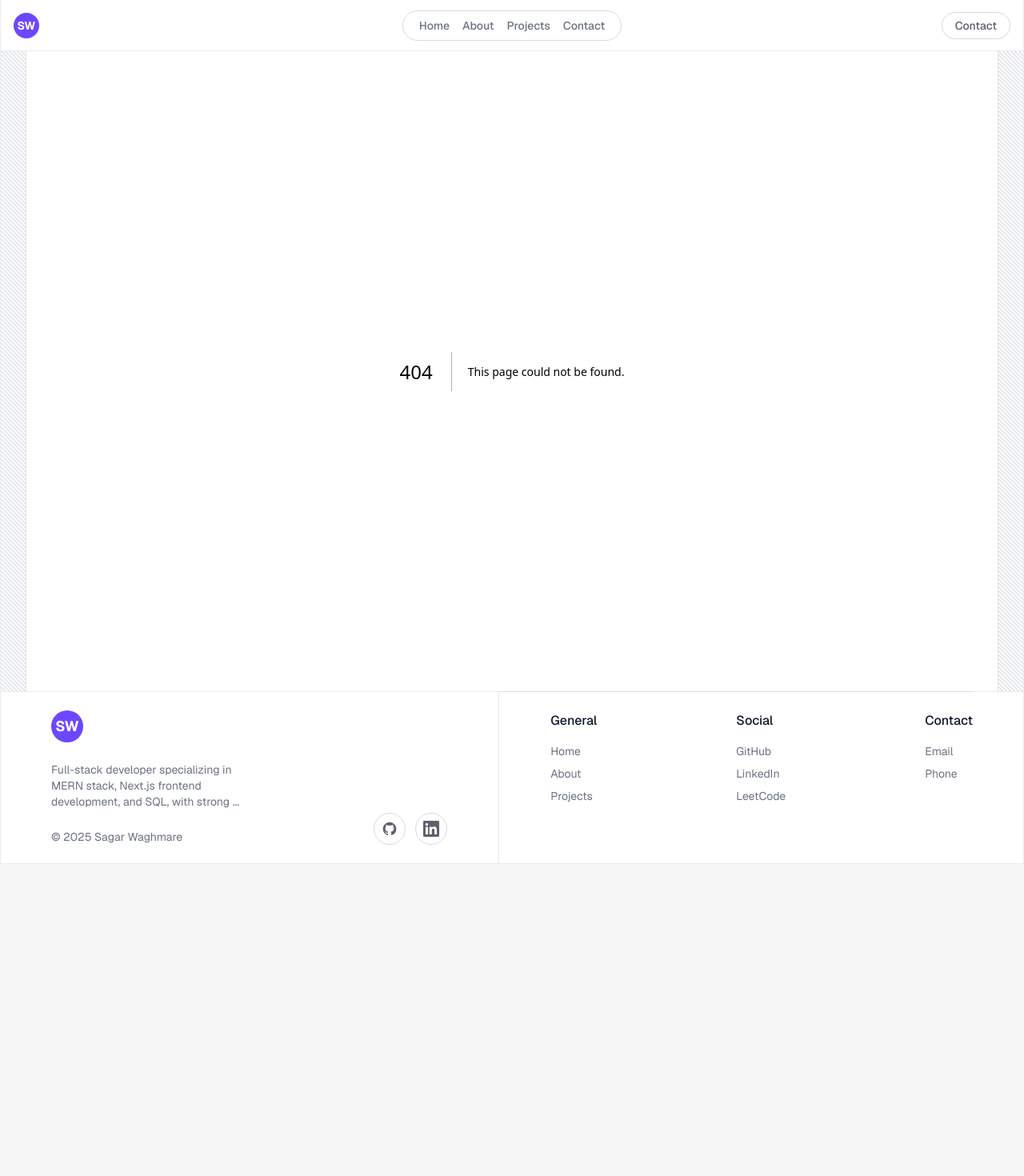
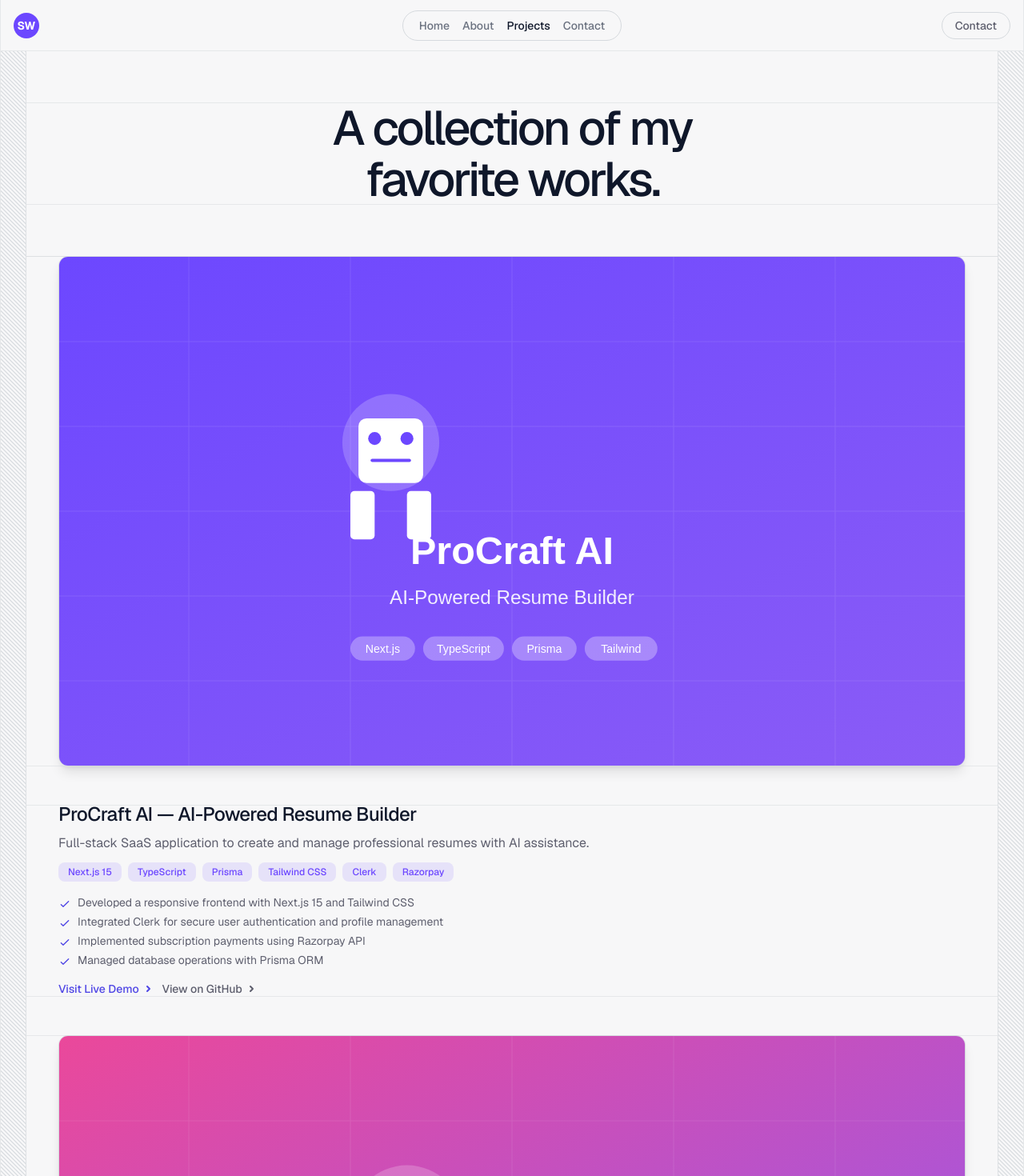
Before and after one commit to SagarSuryakantWaghmare/portfolio-sagar, a Next.js app: page /projects in a window 1280 px wide. Before the commit this address had no page. Shown: the top 1470 px of the page at 80% size. Before the commit the page ends 1080 px from the top, so only its background shows below. Built offline with nearby package versions, Linux system fonts and the light colour scheme.

Commit message:
Projects section added in portfolio

```diff
--- a/app/components/Navbar.tsx
+++ b/app/components/Navbar.tsx
@@ -12,7 +12,7 @@
 const navigationLinks: readonly NavigationLink[] = [
   { name: "Home", link: "/" },
   { name: "About", link: "#about" },
-  { name: "Projects", link: "#projects" },
+  { name: "Projects", link: "/projects" },
   { name: "Contact", link: "#contact" },
 ] as const;
 
--- a/app/data/siteMetadata.ts
+++ b/app/data/siteMetadata.ts
@@ -81,7 +81,7 @@
       ],
       liveUrl: "https://procraft-ai-resume.vercel.app",
       githubUrl: "https://github.com/SagarSuryakantWaghmare/ProCraft-AI",
-      image: "/projects/procraft-ai.png",
+      image: "/projects/procraft-ai.svg",
     },
     {
       title: "The Digital Cart — Premium E-commerce Platform",
@@ -103,7 +103,7 @@
       ],
       liveUrl: "https://the-digital-cart.netlify.app",
       githubUrl: "https://github.com/SagarSuryakantWaghmare/The-Digital-Cart",
-      image: "/projects/digital-cart.png",
+      image: "/projects/digital-cart.svg",
     },
   ],
 
--- a/app/page.tsx
+++ b/app/page.tsx
@@ -112,6 +112,30 @@
               <ProjectCard projectIndex={1} />
             </div>
           </GridWrapper>
+
+          <GridWrapper>
+            <div className="flex justify-center">
+              <a
+                href="/projects"
+                className="inline-flex items-center rounded-full border border-border-primary bg-white px-6 py-3 text-sm font-medium text-text-primary hover:bg-bg-primary transition-all"
+              >
+                View All Projects
+                <svg
+                  className="ml-2 h-4 w-4"
+                  fill="none"
+                  stroke="currentColor"
+                  viewBox="0 0 24 24"
+                >
+                  <path
+                    strokeLinecap="round"
+                    strokeLinejoin="round"
+                    strokeWidth={2}
+                    d="M9 5l7 7-7 7"
+                  />
+                </svg>
+              </a>
+            </div>
+          </GridWrapper>
         </section>
 
         {/* Education & Certifications */}
--- /dev/null
+++ b/app/projects/page.tsx
@@ -0,0 +1,142 @@
+import { GridWrapper } from "@/app/components/GridWrapper";
+import siteMetadata from "@/app/data/siteMetadata";
+import Image from "next/image";
+import type { Metadata } from "next";
+
+export const metadata: Metadata = {
+  title: "Projects — Sagar Waghmare",
+  description: "A collection of my favorite projects showcasing full-stack development, AI integration, and modern web technologies.",
+};
+
+interface ProjectImageProps {
+  src: string;
+  alt: string;
+}
+
+function ProjectImage({ src, alt }: ProjectImageProps) {
+  return (
+    <div className="relative aspect-video w-full overflow-hidden rounded-xl border border-border-primary shadow-lg">
+      <Image
+        src={src}
+        alt={alt}
+        fill
+        className="object-cover"
+        sizes="(max-width: 768px) 100vw, (max-width: 1200px) 80vw, 1200px"
+      />
+    </div>
+  );
+}
+
+export default function ProjectPage() {
+  const projects = siteMetadata.projects;
+
+  return (
+    <div className="relative space-y-16 pb-16">
+      <GridWrapper>
+        <h1 className="mx-auto mt-16 max-w-2xl text-balance text-center text-4xl font-medium leading-tight tracking-tighter text-text-primary md:text-6xl md:leading-[64px]">
+          A collection of my favorite works.
+        </h1>
+      </GridWrapper>
+
+      <GridWrapper className="space-y-12">
+        {projects.map((project) => (
+          <div key={project.title} className="space-y-12">
+            <GridWrapper className="px-10">
+              <ProjectImage src={project.image} alt={project.title} />
+            </GridWrapper>
+            <GridWrapper className="px-10">
+              <div className="max-w-2xl text-balance">
+                <h2 className="mb-3 text-2xl font-medium leading-6 tracking-tight text-slate-900 md:leading-none">
+                  {project.title}
+                </h2>
+                <p className="mb-3 flex-grow text-base leading-6 text-text-secondary">
+                  {project.description}
+                </p>
+
+                {/* Technologies */}
+                <div className="mb-4 flex flex-wrap gap-2">
+                  {project.technologies.map((tech) => (
+                    <span
+                      key={tech}
+                      className="rounded-lg bg-purple-secondary px-3 py-1 text-xs font-medium text-purple-primary"
+                    >
+                      {tech}
+                    </span>
+                  ))}
+                </div>
+
+                {/* Highlights */}
+                <ul className="mb-4 space-y-1 text-sm text-text-secondary">
+                  {project.highlights.map((highlight, index) => (
+                    <li key={index} className="flex items-start gap-2">
+                      <svg
+                        className="mt-1 h-4 w-4 flex-shrink-0 text-indigo-600"
+                        fill="none"
+                        stroke="currentColor"
+                        viewBox="0 0 24 24"
+                      >
+                        <path
+                          strokeLinecap="round"
+                          strokeLinejoin="round"
+                          strokeWidth={2}
+                          d="M5 13l4 4L19 7"
+                        />
+                      </svg>
+                      {highlight}
+                    </li>
+                  ))}
+                </ul>
+
+                {/* Links */}
+                <div className="flex flex-wrap gap-4">
+                  <a
+                    className="inline-flex items-center text-sm font-medium text-indigo-600 hover:text-indigo-700 transition-colors"
+                    href={project.liveUrl}
+                    target="_blank"
+                    rel="noopener noreferrer"
+                  >
+                    Visit Live Demo
+                    <svg
+                      className="relative ml-2.5 mt-px overflow-visible"
+                      width="3"
+                      height="6"
+                      viewBox="0 0 3 6"
+                      fill="none"
+                      stroke="currentColor"
+                      strokeWidth="2"
+                      strokeLinecap="round"
+                      strokeLinejoin="round"
+                    >
+                      <path d="M0 0L3 3L0 6"></path>
+                    </svg>
+                  </a>
+                  <a
+                    className="inline-flex items-center text-sm font-medium text-text-secondary hover:text-text-primary transition-colors"
+                    href={project.githubUrl}
+                    target="_blank"
+                    rel="noopener noreferrer"
+                  >
+                    View on GitHub
+                    <svg
+                      className="relative ml-2.5 mt-px overflow-visible"
+                      width="3"
+                      height="6"
+                      viewBox="0 0 3 6"
+                      fill="none"
+                      stroke="currentColor"
+                      strokeWidth="2"
+                      strokeLinecap="round"
+                      strokeLinejoin="round"
+                    >
+                      <path d="M0 0L3 3L0 6"></path>
+                    </svg>
+                  </a>
+                </div>
+              </div>
+            </GridWrapper>
+          </div>
+        ))}
+      </GridWrapper>
+    </div>
+  );
+}
```
Also changed, not shown: public/projects/digital-cart.svg (added), public/projects/procraft-ai.svg (added).
